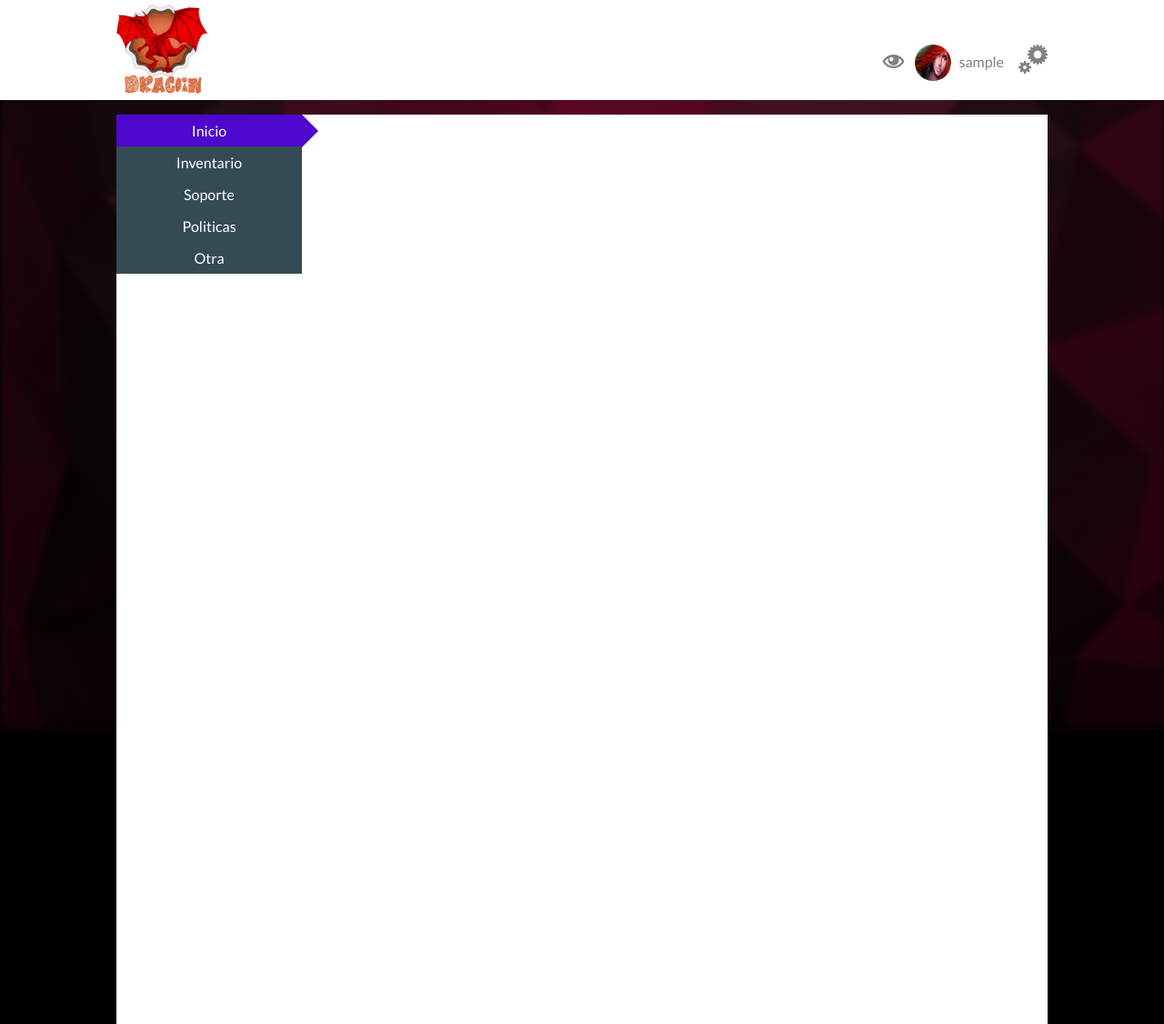
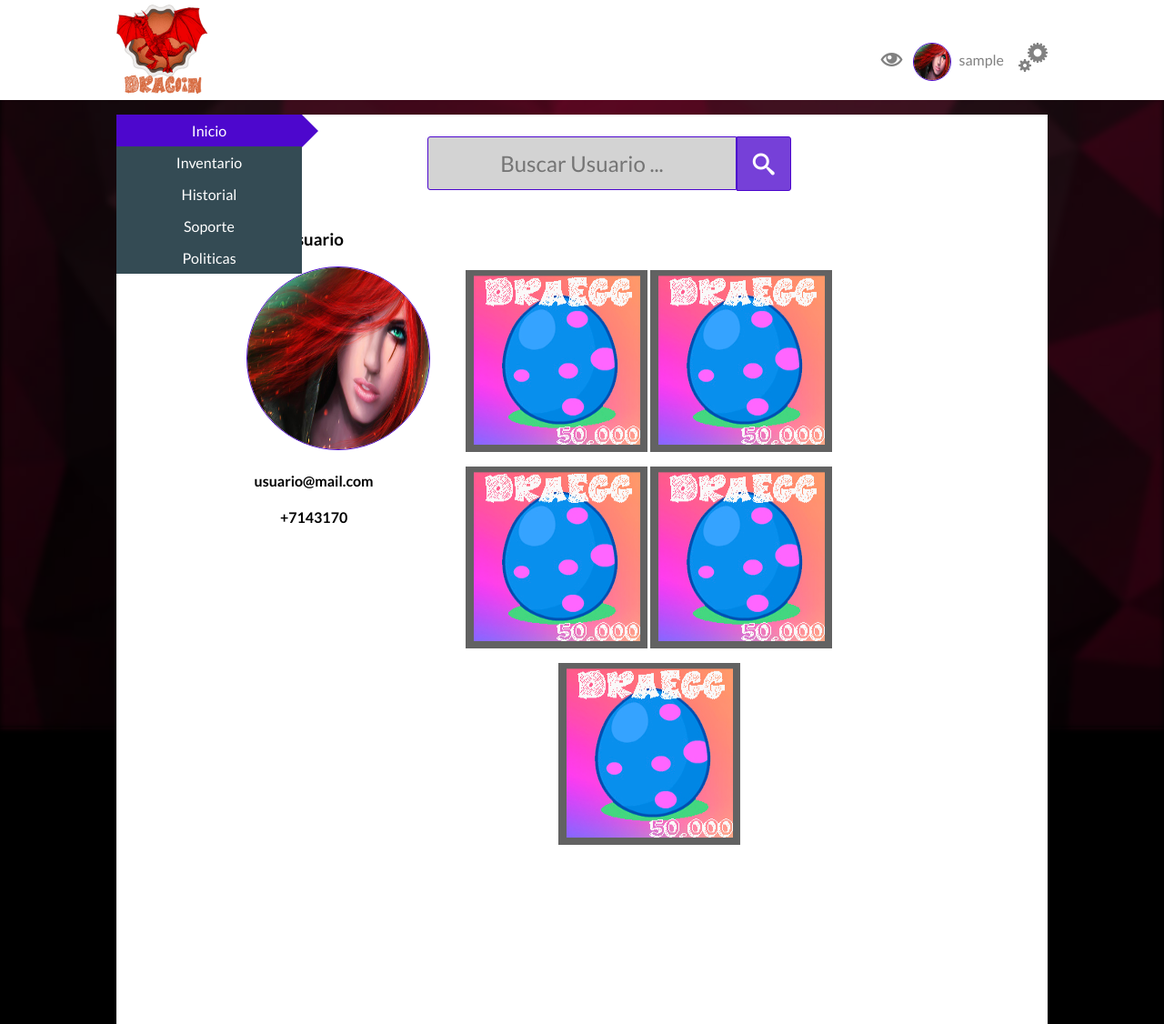
Before and after one commit to Darktowers/Dracoinn, a PHP site: page /user/index.php in a window 1280 px wide. Shown: the whole page at 91% size. Run offline with PHP 8.4, Linux system fonts and the light colour scheme; the visitor is signed in with stand-in values (Sample User, id 1).

Commit message:
Cambios en diseño de user
search
imagen de usuario
tarjetas

```diff
--- a/user/index.php
+++ b/user/index.php
@@ -21,7 +21,7 @@ session_start();
 				<div class="wrap center-block">
 					<div class="contenedor">
 						<figure class="logo left isotipo">
-							<img src="../img/logo.png" alt="Usuario" width="40" height="40">
+							<img src="../img/logo.png" alt="Usuario">
 						</figure>
 						<div class="user right">
 							<span class="notificaciones icon-eye eye-icon left" id="notificaciones"></span>
@@ -37,7 +37,7 @@ session_start();
 			</header>
 
 			<section class="contenido wrap center-block relative">
-				<nav id="menu"class="menu_nav">
+				<nav id="menu"class="menu_nav left">
 								<ul class="menu_ul">
 									<li class="item"><a href="">Perfil</a></li>
 									<li class="item"><a href="../includes/closeconexion.php">Cerrar Sesión</a></li>
@@ -47,11 +47,59 @@ session_start();
 					<ul class="menu2_ul">
 						<li class="menu2-item"><a href="" class="active">Inicio</a></li>
 						<li class="menu2-item"><a href="">Inventario</a></li>
+						<li class="menu2-item"><a href="">Historial</a></li>
 						<li class="menu2-item"><a href="">Soporte</a></li>
 						<li class="menu2-item"><a href="">Politicas</a></li>
-						<li class="menu2-item"><a href="">Otra</a></li>
 					</ul>
 				</nav>
+				<div class="contenido-cartas">
+					<form action="" class="searching">
+						<input type="text" name="search" placeholder="Buscar Usuario ..." class="search" />
+						<div class="searchicon">
+							<span class="icon-search search-icon"></span>
+						</div>
+					</form>
+					<div class="contenedorusuario">
+						<div class="avatar left">
+							<h3>Usuario</h3>
+							<figure class="img-avatar round">
+								<img src="img_user/user.jpg" alt="user" width="200" height="200">
+							</figure>
+							<h4>usuario@mail.com</h4>
+							<h4>+7143170</h4>
+
+						</div>
+						<div class="cartas right">
+							<div class="carta-item">
+								<figure>
+									<img src="Tarjetas/draegg.png" alt="" width="200" height="200">
+								</figure>
+							</div>
+							<div class="carta-item">
+								<figure>
+									<img src="Tarjetas/draegg.png" alt="" width="200" height="200">
+								</figure>
+							</div>
+							<div class="carta-item">
+								<figure>
+									<img src="Tarjetas/draegg.png" alt="" width="200" height="200">
+								</figure>
+							</div>
+							<div class="carta-item">
+								<figure>
+									<img src="Tarjetas/draegg.png" alt="" width="200" height="200">
+								</figure>
+							</div>
+							<div class="carta-item">
+								<figure>
+									<img src="Tarjetas/draegg.png" alt="" width="200" height="200">
+								</figure>
+							</div>
+							<div class="comprar"></div>
+						</div>
+					</div>
+
+				</div>
 			</section>
 		</div>
 	</div>
--- a/user/stylus/estilos.styl
+++ b/user/stylus/estilos.styl
@@ -68,16 +68,13 @@ body
 header
 	position relative
 	background white
-figure
-	margin 0
-	width 40px
-	img
-		vertical-align top
+
 .wrap
 	width 80%
 .round
 	border-radius 50%
 	overflow hidden
+	border 1px solid #4d07cd
 .left
 	float left
 .right
@@ -92,6 +89,11 @@ figure
 	position relative
 	padding 0.3em 0
 	overflow hidden
+figure
+	margin 0
+	width 40px
+	img
+		vertical-align top
 .isotipo
 	width 100px
 .logo
@@ -235,3 +237,76 @@ figure
 	height 1000px
 	background white
 	margin-top 1em
+
+.search
+	display inline-block
+	border-radius 3px 0 0 3px
+	padding 0.6em 1.5em
+	margin 1em 0 1em 0
+	text-align center
+	font-size 1.5em
+	margin-bottom 1em
+	border 0
+	border 1px solid #4d07cd
+	font-weight normal
+	background rgba(204, 204, 204, 0.85)
+	transition all 0.8s
+	color #4d07cd
+	width 50%
+	&:focus
+		box-shadow 0 0 7px #4d07cd
+		background #fff
+		border 1px solid #4d07cd
+		color #783B8C
+
+.contenido-cartas
+	display inline-block
+	width 72%
+	text-align center
+
+.searching
+	display inline-block
+	width 72%
+	.searchicon
+		width 58px
+		height 58px
+		display inline-block
+		margin 0px
+		padding 0px
+		position absolute
+		text-align center
+		top 24px
+		border 1px solid #4d07cd
+		border-radius 0 3px 3px 0
+		background none repeat scroll 0% 0% rgba(77, 7, 205, 0.77)
+		cursor pointer
+		transition all 0.8s
+		&:hover
+			background none repeat scroll 0% 0% rgba(77, 7, 205, 1)
+
+
+	.search-icon
+		font-size 1.5em
+		line-height 2.5
+		display inline-block
+		color white
+.contenedorusuario
+
+	.avatar
+		display inline-block
+		width 20%
+
+		figure
+			margin 0
+			width 200px
+			display: inline-block;
+			img
+				vertical-align top
+.cartas
+	display inline-block
+	width 80%
+	padding-top 4em
+	.carta-item
+		display inline-block
+		width 200px
+		margin-bottom 1em
```
Also changed, not shown: user/css/estilos.css.
